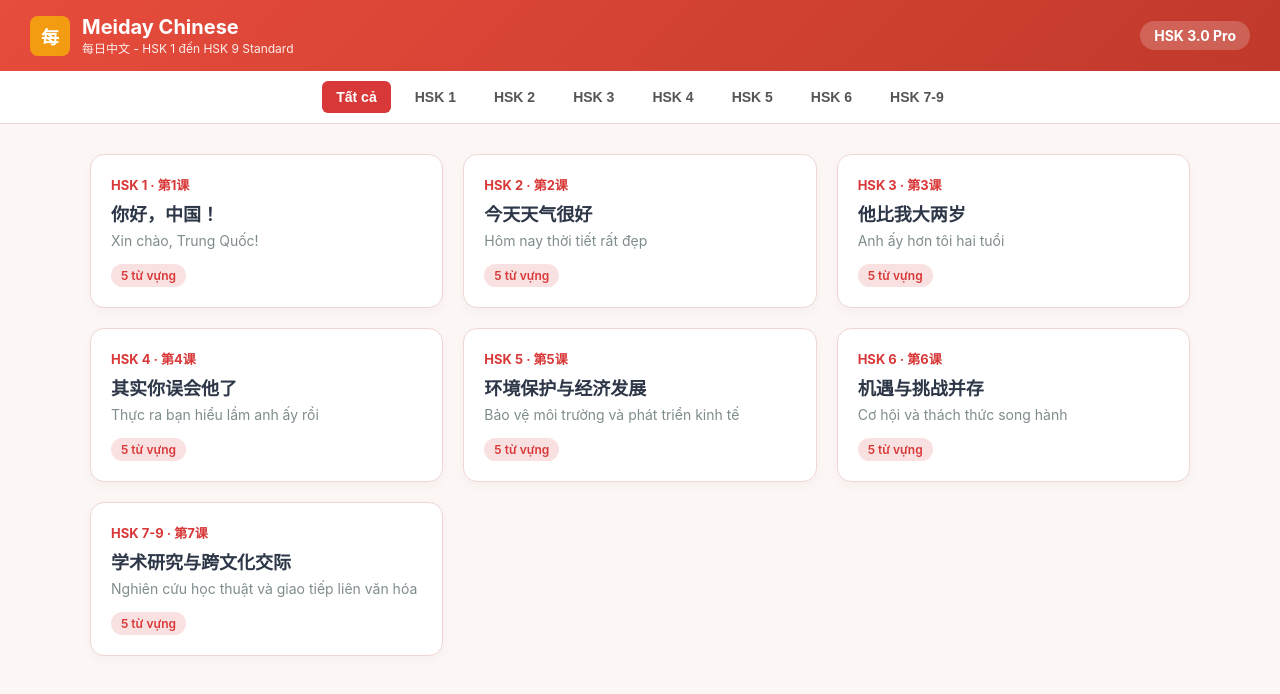
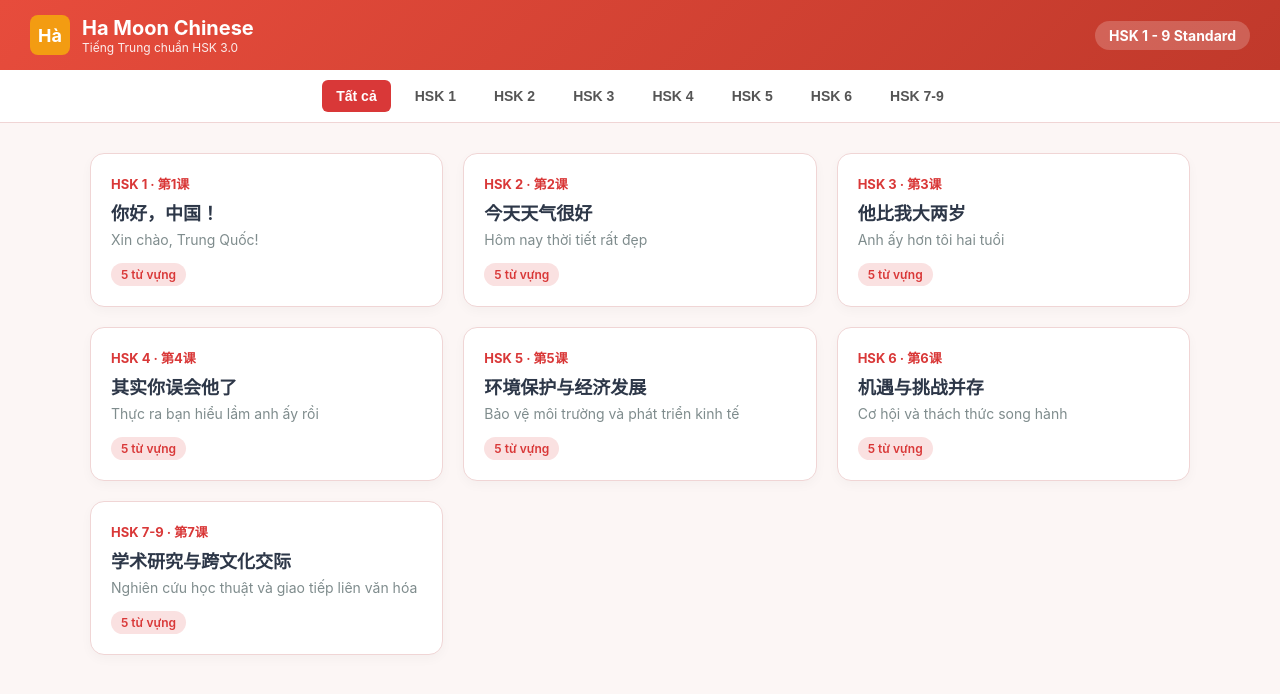
Before and after one commit to hamoon167185-hub/Ti-ng-Trung-c-H-, a plain HTML site: page index.html in a window 1280 px wide. Drawn offline with Linux system fonts and the light colour scheme.

Commit message:
Update index.html

```diff
--- a/index.html
+++ b/index.html
@@ -3,7 +3,7 @@
 <head>
     <meta charset="UTF-8">
     <meta name="viewport" content="width=device-width, initial-scale=1.0">
-    <title>Meiday Chinese - Học Tiếng Trung HSK 1-9</title>
+    <title>Moon Chinese - Học Tiếng Trung HSK 1-9</title>
     <script src="https://cdn.jsdelivr.net/npm/hanzi-writer@3.5.0/dist/hanzi-writer.min.js"></script>
     <style>
         :root {
@@ -155,13 +155,13 @@
 
 <header>
     <div class="logo-area">
-        <div class="logo-icon">每</div>
+        <div class="logo-icon">Hà</div>
         <div class="logo-title">
-            <h2>Meiday Chinese</h2>
-            <p>每日中文 - HSK 1 đến HSK 9 Standard</p>
+            <h2>Ha Moon Chinese</h2>
+            <p>Tiếng Trung chuẩn HSK 3.0 </p>
         </div>
     </div>
-    <div class="badge-hsk">HSK 3.0 Pro</div>
+    <div class="badge-hsk">HSK 1 - 9 Standard</div>
 </header>
 
 <div class="nav-tabs" id="level-nav">
```
